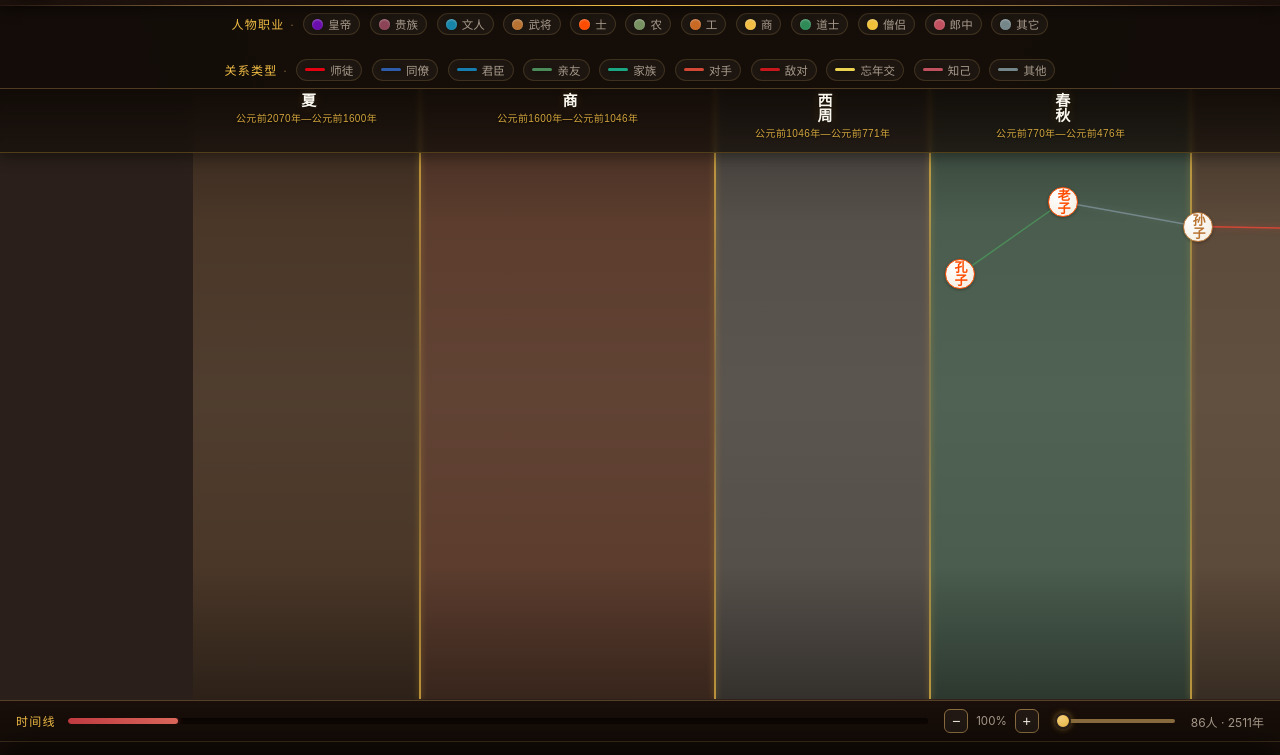
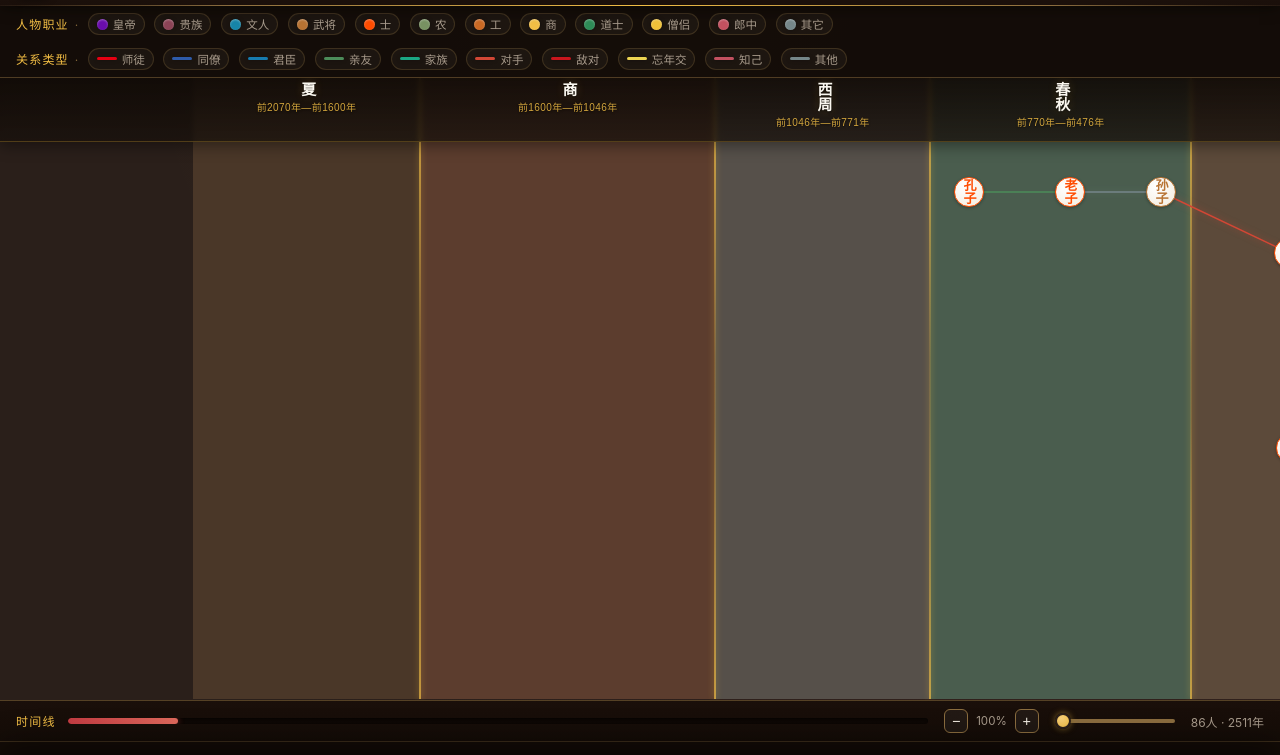
Before and after one commit to sanjuedaoren/sanjuedaoren.github.io, a plain HTML site: page index.html in a window 1280 px wide. Shown: the part 45-800 px from the top of the page. Drawn offline with Linux system fonts and the light colour scheme.

Commit message:
Add files via upload

```diff
--- a/index.html
+++ b/index.html
@@ -204,8 +204,8 @@ html, body {
 .legend-bar {
   display: flex;
   align-items: center;
-  justify-content: center;
-  gap: 1.5rem;
+  justify-content: flex-start;
+  gap: 0.8rem;
   padding: 0.45rem 1rem;
   background: rgba(18, 11, 7, 0.92);
   border-bottom: 1px solid rgba(139, 109, 63, 0.5);
@@ -309,8 +309,7 @@ html, body {
     top: 0;
     height: 100%;
     transition: filter 0.3s;
-    background-image:
-      linear-gradient(180deg, rgba(0, 0, 0, 0.35) 0%, rgba(0, 0, 0, 0) 22%, rgba(255, 255, 255, 0.03) 50%, rgba(0, 0, 0, 0) 78%, rgba(0, 0, 0, 0.4) 100%);
+    background-image: none;
   }
   .dynasty-separator {
     position: absolute;
@@ -385,39 +384,40 @@ html, body {
 }
 .dynasty-bar-parent {
   position: absolute;
-  left: 4px;
-  top: 0;
-  height: 100%;
-  display: flex;
-  align-items: center;
-  writing-mode: vertical-rl;
-  text-orientation: upright;
+  left: 0;
+  right: 0;
+  top: 2px;
+  text-align: center;
   font-family: var(--serif);
   font-weight: bold;
   font-size: 13px;
   color: rgba(255, 252, 244, 0.98);
-  letter-spacing: 0;
+  letter-spacing: 0.06em;
+  white-space: nowrap;
   text-shadow: 0 1px 3px rgba(0, 0, 0, 0.75);
   pointer-events: none;
 }
 .dynasty-bar-child {
   position: absolute;
+  top: 18px;
+  bottom: 0;
   display: flex;
   flex-direction: column;
   align-items: center;
   justify-content: center;
+  gap: 1px;
   line-height: 1.05;
   text-shadow: 0 1px 2px rgba(0, 0, 0, 0.8);
   pointer-events: none;
   overflow: hidden;
 }
-.dynasty-bar-child[data-group="南"] { top: 5px; }
-.dynasty-bar-child[data-group="北"] { top: 33px; }
 .dynasty-bar-child .cb-name {
   font-family: var(--serif);
   font-weight: bold;
   color: #FFFFFF;
-  letter-spacing: 0.02em;
+  letter-spacing: 0;
+  writing-mode: vertical-rl;
+  text-orientation: upright;
   white-space: nowrap;
 }
 .dynasty-bar-child .cb-year {
@@ -425,6 +425,7 @@ html, body {
   color: rgba(242, 190, 69, 0.9);
   letter-spacing: 0.01em;
   white-space: nowrap;
+  font-size: 7px;
 }
 
 /* ===== Connection Lines SVG ===== */
@@ -1095,14 +1096,14 @@ const dynastyColors = {
   "西周":   "#56504A",  // 灰褐
   "春秋":   "#4A5D4E",  // 苍绿
   "战国":   "#5C4A3A",  // 沙棕
-  "秦":     "#6B3A3A",  // 暗红褐
+  "秦":     "#3e2b22",  // 暗红褐
   "新莽":   "#5A5E54",  // 灰绿褐
-  "西汉":   "#705040",  // 赭褐
-  "东汉":   "#5A6060",  // 苍褐
-  "三国":   "#7A4A3A",  // 暗赭红
-  "西晋":   "#6A6040",  // 暗缃褐
-  "东晋":   "#3A6A72",  // 暗石青
-  "南北朝": "#6A5A4A",  // 暗茶褐
+  "西汉":   "#4e2c22",  // 赭褐
+  "东汉":   "#5e281f",  // 苍褐
+  "三国":   "#2c3b2e",  // 暗赭红
+  "西晋":   "#3a382c",  // 暗缃褐
+  "东晋":   "#2e383e",  // 暗石青
+  "南北朝": "#382e3e",  // 暗茶褐
   "刘宋":   "#8C6A3F",  // 南北朝·南·刘宋（暖褐）
   "南齐":   "#A07B47",  // 南北朝·南·南齐（亮褐）
   "南梁":   "#7A5A34",  // 南北朝·南·南梁（深褐）
@@ -1112,7 +1113,7 @@ const dynastyColors = {
   "西魏":   "#6B8A7A",  // 南北朝·北·西魏（浅青灰）
   "北齐":   "#456B5E",  // 南北朝·北·北齐（暗青）
   "北周":   "#5E8A78",  // 南北朝·北·北周（青绿）
-  "隋":     "#6A4A38",  // 暗棕
+  "隋":     "#4a3e2a",  // 暗棕
   "唐":     "#7A6A3A",  // 暗金褐
   "五代十国":"#5E5248",  // 暗檀褐
   "北宋":   "#3A5A6A",  // 暗靛青
@@ -1251,7 +1252,7 @@ function getColor(person) { return classColors[person.class] || person.classColo
 
 // ===== 年份格式化 =====
 function formatYear(y) {
-  if (y < 0) return `公元前${Math.abs(y)}年`;
+  if (y < 0) return `前${Math.abs(y)}年`;
   if (y > 0) return `${y}年`;
   return '公元1年';
 }
@@ -1315,7 +1316,8 @@ function computeDynastySegments(totalWidth, timelineMin, timelineMax) {
   // NARROW：每个被压缩朝代“减少的像素量”。
   //   夏/商：用户要求减到当前宽度的约 1/3（当前=原始−450，故再减 455/590 → 共减 905/1040）
   //   西周/春秋：保持上一轮宽度（原始−450）
-  const NARROW = { "夏": 905, "商": 1040, "西周": 450, "春秋": 450 };
+  const NARROW = { "夏": 905, "商": 1040, "西周": 450, "春秋": 450, "战国": 306 };
+  //   战国：用户要求减到当前宽度的 1/2（原始≈612px，减 306 ⇒ 约 306px）
   const isAdjusted = n => WIDEN_EXTRA[n] != null || NARROW[n] != null;
   const visibleDynasties = dynasties.filter(d => {
     const segEnd = Math.min(d.end, timelineMax);
@@ -1375,38 +1377,7 @@ function makeYearToXFromSegments(segments) {
   };
 }
 
-// 子朝代（南北朝的南/北细分）在父带内的横向布局：
-// 按时间顺序排布，重叠时避免碰撞；若整体超出父带则按比例压缩以适配。
-function packChildren(children, bandLeft, bandWidth, yearStart, yearEnd) {
-  if (!children || !children.length) return [];
-  const scale = bandWidth / Math.max(1, (yearEnd - yearStart));
-  const minW = 50;   // 子名称+年份最小宽度（基础坐标 px）
-  const gap = 3;
-  const sorted = children.slice().sort((a, b) => a.start - b.start);
-  let prevRight = bandLeft - gap;
-  const laid = sorted.map(c => {
-    const natural = bandLeft + (c.start - yearStart) * scale;
-    let left = Math.max(bandLeft, prevRight + gap, natural);
-    let width = Math.max(minW, (c.end - c.start) * scale);
-    if (left + width > bandLeft + bandWidth) width = Math.max(minW, (bandLeft + bandWidth) - left);
-    prevRight = left + width;
-    return { c, left, width };
-  });
-  // 整体超出父带右边界 → 压缩各段宽度（保留间距）以适配
-  const overflow = prevRight - (bandLeft + bandWidth);
-  if (overflow > 0) {
-    const target = bandWidth - gap * (laid.length - 1);
-    const totalNatural = laid.reduce((s, it) => s + it.width, 0);
-    const factor = totalNatural > 0 ? target / totalNatural : 1;
-    let cursor = bandLeft;
-    laid.forEach(it => {
-      it.width = Math.max(minW * 0.4, it.width * factor);
-      it.left = cursor;
-      cursor += it.width + gap;
-    });
-  }
-  return laid;
-}
+// (packChildren 已移除：南北朝 背景改为单色，仅保留朝代条上的小名称竖排标注)
 
 function renderDynastyBackgrounds(totalWidth, timelineMin, timelineMax) {
   dynastyBackgrounds.innerHTML = '';
@@ -1430,26 +1401,7 @@ function renderDynastyBackgrounds(totalWidth, timelineMin, timelineMax) {
     sep.style.left = (segRight - 1) + 'px';
     dynastyBackgrounds.appendChild(sep);
   }
-  // 有子朝代（如 南北朝→刘宋…北周）时，在父带内叠加细分小带 + 内部分隔线
-  segments.forEach(({ d, left, width, yearStart, yearEnd }) => {
-    if (!d.children || !d.children.length) return;
-    const laid = packChildren(d.children, left, width, yearStart, yearEnd);
-    laid.forEach((it, ci) => {
-      const cdiv = document.createElement('div');
-      cdiv.className = 'dynasty-bg-child';
-      cdiv.style.left = it.left + 'px';
-      cdiv.style.width = it.width + 'px';
-      cdiv.style.backgroundColor = dynastyColors[it.c.name] || '#6A5A4A';
-      cdiv.title = `${it.c.name} (${it.c.start}—${it.c.end}年)`;
-      dynastyBackgrounds.appendChild(cdiv);
-      if (ci > 0) {
-        const sep = document.createElement('div');
-        sep.className = 'dynasty-separator';
-        sep.style.left = (it.left - 1) + 'px';
-        dynastyBackgrounds.appendChild(sep);
-      }
-    });
-  });
+  // 南北朝 背景统一为单色（与父段同色），不再叠加子朝代小带（小名称仅在朝代条上竖排标注）
 }
 
 // ===== Render Dynasty Bar =====
@@ -1490,27 +1442,24 @@ function renderDynastyBar(totalWidth, timelineMin, timelineMax) {
       item.appendChild(yearEl);
     }
     dynastyBar.appendChild(item);
-    // 子朝代（南北朝→刘宋…北周）：按 南/北 分两行，年份置于名称下方，名称白色
+    // 子朝代（南北朝→刘宋…北周）：保留“南北朝”大名称，其下方一行竖排小名称 + 年份（名称白色）
     if (hasChildren) {
-      const groups = { '南': [], '北': [] };
-      d.children.forEach(c => (groups[c.group || '南']).push(c));
-      ['南', '北'].forEach(g => {
-        const list = groups[g];
+      const list = d.children.slice().sort((a, b) => a.start - b.start); // 按时间顺序排成单行
       const n = list.length;
-        if (!n) return;
-        const slot = width / n;   // 每个子朝代在父带内均分一格（避免并行朝代重叠碰撞）
+      const padL = 6;   // 与大名称顶部居中对齐，不再左侧预留（标题已移到顶部）
+      const padR = 6;
+      const innerW = Math.max(0, width - padL - padR);
+      const slot = innerW / n;   // 每个子朝代在父带内均分一格
       list.forEach((c, i) => {
-          const cLeftBase = left + slot * i;
+        const cLeftBase = left + padL + slot * i;
         const cEl = document.createElement('div');
         cEl.className = 'dynasty-bar-child';
-          cEl.dataset.group = g;
         cEl.dataset.baseLeft = cLeftBase;
         cEl.dataset.baseWidth = slot;
         cEl.style.left = (cLeftBase * zoom) + 'px';
         cEl.style.width = (slot * zoom) + 'px';
         cEl.innerHTML = `<span class="cb-name">${c.name}</span><span class="cb-year">${formatYearRange(c.start, c.end)}</span>`;
         dynastyBar.appendChild(cEl);
-        });
       });
     }
   });
@@ -1539,16 +1488,20 @@ function updateDynastyBarLabels() {
     const fs = Math.max(5, Math.min(15, availNameH / (nChars * 1.12), visualW * 0.82));
     nameEl.style.fontSize = fs + 'px';
   });
-  // 子朝代小名称：名称（白）+ 年份（金）分两行；字号按各子带屏幕宽度自适应，不超出子带
+  // 子朝代小名称：竖排白色名称 + 横排金色年份；名称字号受栏高约束（下方预留年份行），年份字号受子带宽约束
+  const barH2 = dynastyBar.clientHeight || 64;
   dynastyBar.querySelectorAll('.dynasty-bar-child').forEach(cEl => {
     const baseWidth = parseFloat(cEl.dataset.baseWidth) || 0;
     const visualW = baseWidth * zoom;
     const nameEl = cEl.querySelector('.cb-name');
     const nChars = (nameEl ? nameEl.textContent : '').length || 1;
-    const fs = Math.max(7, Math.min(13, (visualW * 0.9) / nChars));
-    if (nameEl) nameEl.style.fontSize = fs + 'px';
+    // 竖排名称高度 ≈ nChars*fs*1.12，须 <= (栏高 − 顶部“南北朝”标题区 − 年份行高 − 安全余量)
+    const yearH = 10;
+    const availNameH = Math.max(10, barH2 - 18 - yearH - 6);
+    const nameFs = Math.max(7, Math.min(14, availNameH / (nChars * 1.12)));
+    if (nameEl) nameEl.style.fontSize = nameFs + 'px';
     const yearEl = cEl.querySelector('.cb-year');
-    if (yearEl) yearEl.style.fontSize = Math.max(6, Math.min(8, visualW * 0.13)) + 'px';
+    if (yearEl) yearEl.style.fontSize = Math.max(6, Math.min(8, visualW * 0.14)) + 'px';
   });
 }
 
@@ -2095,6 +2048,9 @@ function applyZoom(newZoom, pivotX) {
   dynastyBar.querySelectorAll('.dynasty-bar-item').forEach(item => {
     const baseCenterX = parseFloat(item.dataset.baseCenterX);
     if (!isNaN(baseCenterX)) item.style.left = (baseCenterX * zoom) + 'px';
+    // 含子朝代的 item 用 transform:none + 显式宽度，缩放时必须同步宽度，否则盒子过宽导致“南北朝”标题 text-align:center 偏离真实带中心
+    const baseW = parseFloat(item.dataset.baseWidth);
+    if (!isNaN(baseW)) item.style.width = (baseW * zoom) + 'px';
   });
   dynastyBar.querySelectorAll('.dynasty-bar-child').forEach(cEl => {
     const baseLeft = parseFloat(cEl.dataset.baseLeft);
--- a/lifedata.js
+++ b/lifedata.js
@@ -1353,7 +1353,7 @@ const hisData = [
     "name": "周瑜",
     "birthYear": 175,
     "deathYear": 210,
-    "dynasty": "三国",
+    "dynasty": "东汉",
     "class": "武将",
     "classColor": "#000000",
     "quote": "曲有误，周郎顾。",
@@ -2165,8 +2165,8 @@ var historyChainSave = {
       "y": 438.96222222222224
     },
     "lidaoyuan": {
-      "x": 4754.348357467343,
-      "y": 236.7008585858586
+      "x": 4647.075630194616,
+      "y": 162.15540404040405
     },
     "wangwei": {
       "x": 5377.828724993658,
@@ -2229,132 +2229,132 @@ var historyChainSave = {
       "y": 325.8391414141414
     },
     "kongzi": {
-      "x": 959.9223560910308,
-      "y": 185.22222222222223
+      "x": 969.0890227576974,
+      "y": 114
     },
     "laozi": {
-      "x": 1062.5782853383919,
-      "y": 113
+      "x": 1070.0782853383919,
+      "y": 114
     },
     "sunzi": {
-      "x": 1198.1338408939473,
-      "y": 137.55555555555554
+      "x": 1160.6338408939473,
+      "y": 114
     },
     "mozi": {
-      "x": 1508.1338408939473,
-      "y": 143.28873737373738
+      "x": 1288.9671742272808,
+      "y": 174.83333333333334
     },
     "mengzi": {
-      "x": 1774.800507560614,
-      "y": 113
+      "x": 1388.1338408939473,
+      "y": 182.16666666666669
     },
     "quyuan": {
-      "x": 1911.4671742272806,
-      "y": 208.02277777777778
+      "x": 1482.1927710843374,
+      "y": 289.68944444444446
     },
     "zhuangzi": {
-      "x": 1513.689396449503,
-      "y": 494.51883838383833
+      "x": 1358.689396449503,
+      "y": 499.51883838383833
     },
     "xunzi": {
-      "x": 1618.1338408939473,
-      "y": 318.52671717171717
+      "x": 1433.1338408939473,
+      "y": 371.8600505050505
     },
     "hanfeizi": {
-      "x": 1724.800507560614,
-      "y": 458.8084343434343
+      "x": 1290.6338408939473,
+      "y": 370.475101010101
     },
     "jingke": {
-      "x": 1855.911618671725,
-      "y": 525.8888888888889
+      "x": 1328.411618671725,
+      "y": 281.72222222222223
     },
     "gaojianli": {
-      "x": 2164.2784192072004,
-      "y": 298
+      "x": 1401.0040160642573,
+      "y": 221.33333333333331
     },
     "wangjian": {
-      "x": 2545.1267232726614,
-      "y": 570.5555555555555
+      "x": 1645.228115330173,
+      "y": 421.38888888888886
     },
     "lixin": {
-      "x": 2471.7933899393274,
-      "y": 381.2222222222222
+      "x": 1810.228115330173,
+      "y": 289.9722222222222
     },
     "lisi": {
-      "x": 2116.5006414294226,
-      "y": 236.33333333333331
+      "x": 1549.3373493975905,
+      "y": 204.24999999999997
     },
     "qinshihuang": {
-      "x": 2133.167308096089,
-      "y": 118.55555555555556
+      "x": 1581.8373493975905,
+      "y": 114
     },
     "zhaogao": {
-      "x": 2164.2784192072004,
-      "y": 159.7259722222222
+      "x": 1627.670682730924,
+      "y": 163.4759722222222
     },
     "zhangliang": {
-      "x": 2652.9045010504387,
-      "y": 264.75069444444443
+      "x": 2111.0614486635063,
+      "y": 249.75069444444443
     },
     "libi": {
-      "x": 2634.01561216155,
-      "y": 371.66666666666663
+      "x": 2259.39478199684,
+      "y": 321.66666666666663
     },
     "hanxin": {
-      "x": 2706.2378343837718,
-      "y": 343.6405555555556
+      "x": 2329.39478199684,
+      "y": 361.1405555555556
     },
     "weiqing": {
-      "x": 2879.5711677171057,
-      "y": 418.82166666666666
+      "x": 2378.5614486635063,
+      "y": 297.57166666666666
     },
     "huoqubing": {
-      "x": 2907.3489454948835,
-      "y": 350.89166666666665
+      "x": 2267.7281153301733,
+      "y": 261.72499999999997
     },
     "dongzhongshu": {
-      "x": 2854.01561216155,
-      "y": 272.64570707070703
+      "x": 2091.0614486635063,
+      "y": 172.64570707070703
     },
     "simaqian": {
-      "x": 2710.6822788282166,
-      "y": 179.66666666666669
+      "x": 2159.848945494883,
+      "y": 114
     },
     "simaxiangru": {
-      "x": 2569.5711677171053,
-      "y": 189.2607575757576
+      "x": 2268.3211677171053,
+      "y": 114
     },
     "hanxuandi": {
-      "x": 2455.126723272661,
-      "y": 151.7777777777778
+      "x": 2360.126723272661,
+      "y": 114
     },
     "hanchengdi": {
-      "x": 2741.793389939328,
-      "y": 126.22222222222223
+      "x": 2404.39478199684,
+      "y": 143.72222222222223
     },
     "wangmang": {
-      "x": 2980.347606806797,
-      "y": 136.77777777777777
+      "x": 2482.948998864309,
+      "y": 114
     },
     "banggu": {
-      "x": 3366.0523993829647,
-      "y": 113
+      "x": 2747.5296721102372,
+      "y": 186.63636363636365
     },
     "cailun": {
-      "x": 3411.60795493852,
-      "y": 220.91333333333324
+      "x": 2873.4261367567015,
+      "y": 157.73151515151505
     },
     "zhangheng": {
-      "x": 3434.9412882718534,
-      "y": 298.99479797979797
+      "x": 2983.2125053866725,
+      "y": 230.4720707070707
     },
     "huatuo": {
-      "x": 3376.0523993829643,
-      "y": 451.12666666666667
+      "x": 3131.0534144775816,
+      "y": 323.74030303030304
     },
     "liubei": {
-      "x": 3532.263912100502,
-      "y": 333
+      "x": 3504.9911848277743,
+      "y": 323
     },
     "zhouyu": {
       "x": 3592.7190660496312,
@@ -2377,12 +2377,12 @@ var historyChainSave = {
       "y": 231.91125
     },
     "zuchongzhi": {
-      "x": 4582.126135245121,
-      "y": 173.5302525252525
+      "x": 4552.126135245121,
+      "y": 149.89388888888885
     },
     "taohongjing": {
-      "x": 4825.459468578454,
-      "y": 168.24222222222224
+      "x": 4728.186741305727,
+      "y": 167.33313131313133
     },
     "fangxuanling": {
       "x": 5426.717613882548,
```
Lines whose indentation alone changed are shown as unchanged.
